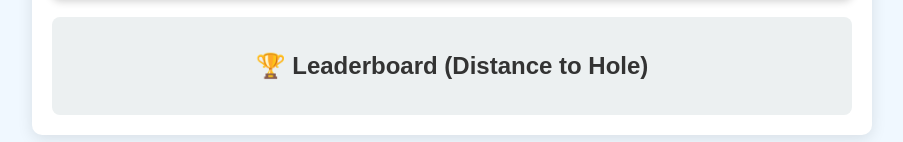
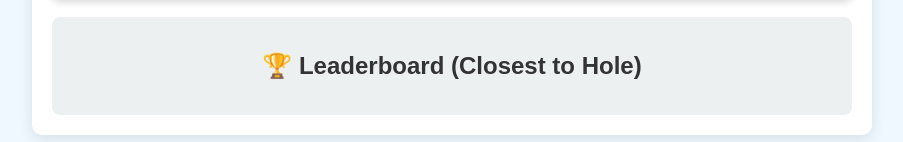
Before and after one commit to GraftonMouen/SHUFF, a plain HTML site: page game.html in a window 1280 px wide. Shown: the part 790-932 px from the top of the page, without its empty margins (188-1091 px from the left). Drawn offline with Linux system fonts and the light colour scheme; a script that the page names is missing.

Commit message:
Update game.html

```diff
--- a/game.html
+++ b/game.html
@@ -222,7 +222,7 @@
     <canvas id="game-canvas"></canvas>
 
     <div id="leaderboard">
-      <h2>🏆 Leaderboard (Distance to Hole)</h2>
+      <h2>🏆 Leaderboard (Closest to Hole)</h2>
       <ul id="leaderboard-list"></ul>
     </div>
   </div>
```
